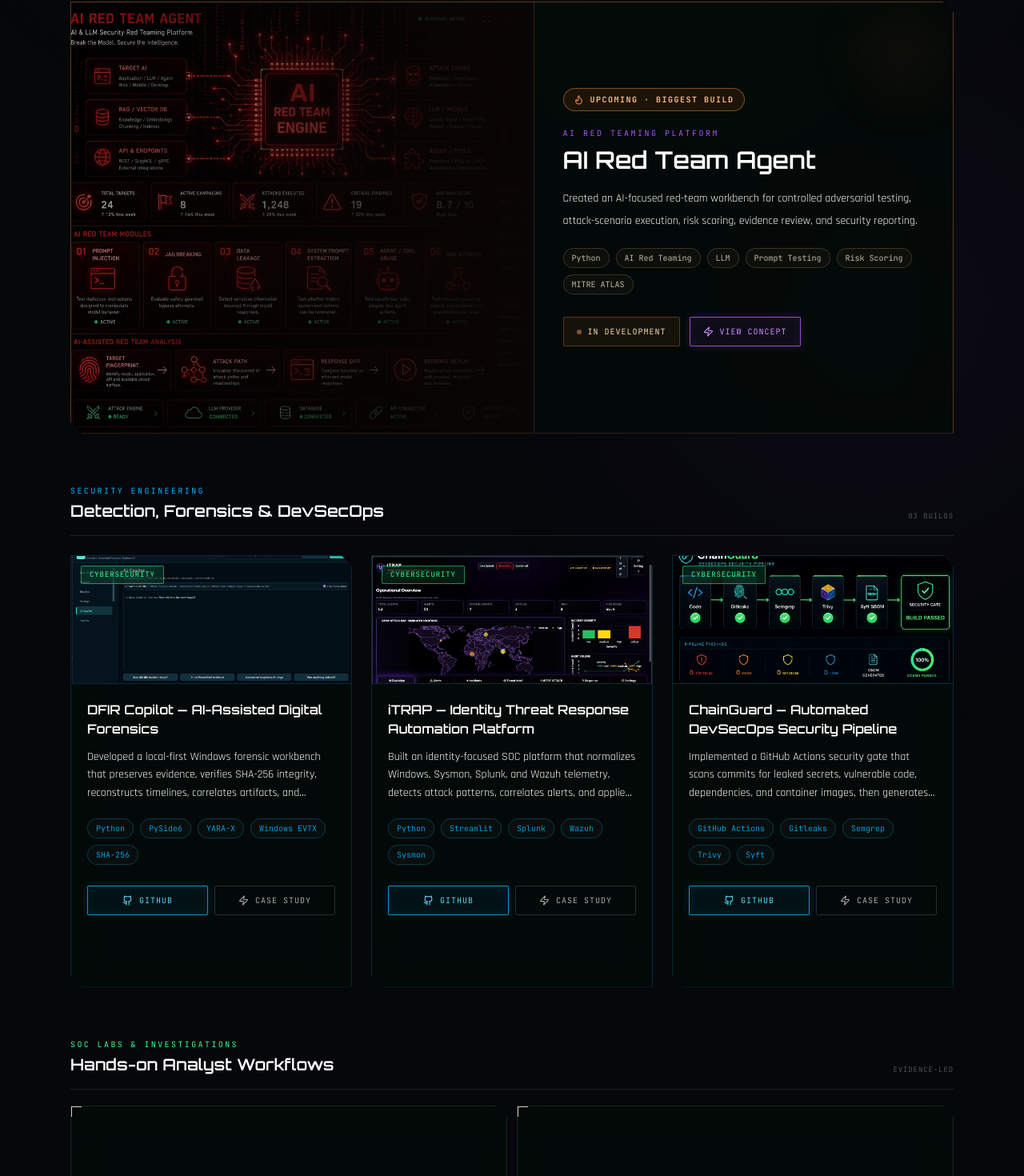
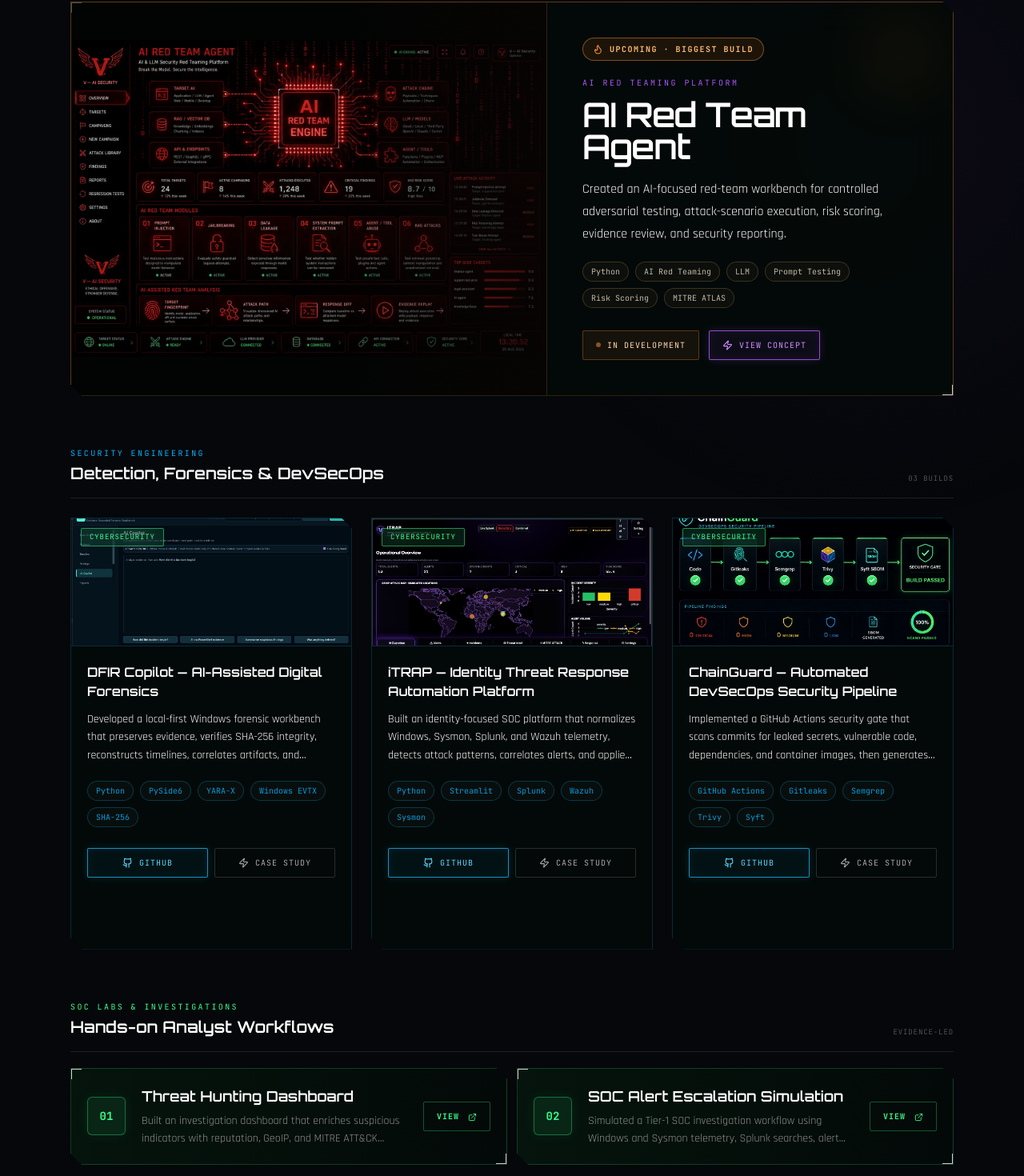
Before and after one commit to vasanth-void-0x/VASANTH-portfolio, a Next.js app: page / in a window 1280 px wide. Shown: the part 4198-5668 px from the top of the page at 80% size. Built offline with nearby package versions, Linux system fonts and the light colour scheme.

Commit message:
Refine upcoming showcase and compact SOC labs

```diff
--- a/components/ProjectCard.tsx
+++ b/components/ProjectCard.tsx
@@ -36,26 +36,26 @@ export default function ProjectCard({
       viewport={{ once: true, margin: "-60px" }}
       transition={{ duration: 0.45, delay: Math.min(index, 2) * 0.1 }}
       whileHover={isLab ? undefined : { y: -5 }}
-      className={`project-card hud-corners group relative overflow-hidden border bg-[#040b08]/90 backdrop-blur-xl transition-all duration-300 ${
+      className={`${isLab || isUpcoming ? "" : "project-card"} hud-corners group relative overflow-hidden border bg-[#040b08]/90 backdrop-blur-xl transition-all duration-300 ${
         isUpcoming
-          ? "grid min-h-[330px] border-orange-400/35 shadow-[0_0_45px_rgba(249,115,22,0.08)] lg:grid-cols-[1.05fr_0.95fr]"
+          ? "grid border-orange-400/35 shadow-[0_0_45px_rgba(249,115,22,0.08)] lg:min-h-[430px] lg:grid-cols-[1.08fr_0.92fr]"
           : isFeatured
             ? "flex h-full flex-col border-neon/25 hover:border-neon/60 hover:shadow-neon-glow"
             : isLab
-              ? "flex items-center gap-4 border-white/10 p-4 hover:border-neon/35"
+              ? "flex min-h-[96px] items-center gap-5 border-neon/20 bg-gradient-to-r from-neon/[0.045] to-transparent p-5 hover:border-neon/50 hover:bg-neon/[0.055]"
               : "flex h-full flex-col border-volt/20 hover:border-volt/50"
       }`}
       style={{ clipPath: "polygon(0 0, calc(100% - 14px) 0, 100% 14px, 100% 100%, 14px 100%, 0 calc(100% - 14px))" }}
     >
       {isUpcoming ? (
         <>
-          <div className="relative min-h-[240px] overflow-hidden border-b border-orange-400/20 lg:border-b-0 lg:border-r">
+          <div className="relative aspect-[3/2] overflow-hidden border-b border-orange-400/20 bg-black/60 lg:aspect-auto lg:min-h-[430px] lg:border-b-0 lg:border-r">
             {!imgError ? (
               <img
                 src={project.image}
                 alt={`${project.title} concept preview`}
                 loading="lazy"
-                className="absolute inset-0 h-full w-full object-cover brightness-[0.78] contrast-110 transition-transform duration-700 group-hover:scale-[1.025]"
+                className="absolute inset-0 h-full w-full object-contain brightness-[0.94] contrast-110 transition-transform duration-700 group-hover:scale-[1.012]"
                 onError={() => setImgError(true)}
               />
             ) : (
@@ -63,16 +63,16 @@ export default function ProjectCard({
                 <Radar size={54} />
               </div>
             )}
-            <div className="absolute inset-0 bg-gradient-to-t from-[#090504] via-transparent to-transparent lg:bg-gradient-to-r lg:from-transparent lg:to-[#090504]" />
+            <div className="pointer-events-none absolute inset-0 bg-gradient-to-t from-[#090504]/35 via-transparent to-transparent lg:bg-gradient-to-r lg:from-transparent lg:via-transparent lg:to-[#090504]/70" />
           </div>
-          <div className="relative flex flex-col justify-center p-7 sm:p-9">
+          <div className="relative flex flex-col justify-center p-7 sm:p-10 lg:p-11">
             <div className="absolute right-6 top-6 h-20 w-20 rounded-full bg-orange-500/10 blur-2xl" />
             <span className="mb-5 inline-flex w-fit items-center gap-2 rounded-full border border-orange-400/45 bg-orange-500/10 px-3 py-1.5 font-mono text-[10px] font-bold uppercase tracking-[0.15em] text-orange-300">
               <Flame size={13} className="text-orange-400" /> Upcoming · Biggest Build
             </span>
             <p className="font-mono text-[10px] uppercase tracking-[0.25em] text-signal">AI Red Teaming Platform</p>
-            <h3 className="mt-2 font-display text-2xl font-semibold text-white sm:text-3xl">{project.title}</h3>
-            <p className="mt-4 max-w-xl font-body text-sm leading-7 text-white/68">{project.description}</p>
+            <h3 className="mt-3 font-display text-3xl font-semibold leading-tight tracking-[-0.03em] text-white sm:text-4xl lg:text-[2.65rem]">{project.title}</h3>
+            <p className="mt-5 max-w-xl font-body text-base leading-7 text-white/72">{project.description}</p>
             <div className="mt-5 flex flex-wrap gap-2">
               {project.tools.slice(0, 6).map((tool) => (
                 <span key={tool} className="rounded-full border border-orange-300/20 bg-orange-300/[0.04] px-2.5 py-1 font-mono text-[10px] text-orange-100/75">
@@ -96,17 +96,17 @@ export default function ProjectCard({
         </>
       ) : isLab ? (
         <>
-          <span className="flex h-10 w-10 shrink-0 items-center justify-center rounded-sm border border-neon/25 bg-neon/[0.06] font-mono text-xs text-neon">
+          <span className="flex h-12 w-12 shrink-0 items-center justify-center rounded-md border border-neon/35 bg-neon/[0.08] font-mono text-sm font-bold text-neon shadow-[0_0_18px_rgba(57,255,140,0.08)]">
             {String(index + 1).padStart(2, "0")}
           </span>
           <div className="min-w-0 flex-1">
-            <h3 className="truncate font-display text-sm font-semibold text-white">{project.title}</h3>
-            <p className="mt-1 line-clamp-1 text-xs text-white/45">{project.description}</p>
+            <h3 className="font-display text-base font-semibold leading-snug text-white sm:text-lg">{project.title}</h3>
+            <p className="mt-1.5 line-clamp-2 text-sm leading-relaxed text-white/55">{project.description}</p>
           </div>
           <button
             type="button"
             onClick={() => onCaseStudy(project)}
-            className="shrink-0 rounded-sm border border-neon/20 px-3 py-2 font-mono text-[9px] uppercase tracking-widest text-neon transition-colors hover:bg-neon/10"
+            className="shrink-0 rounded-sm border border-neon/30 px-4 py-2.5 font-mono text-[10px] font-bold uppercase tracking-widest text-neon transition-colors hover:bg-neon/10"
             aria-label={`View ${project.title} case study`}
           >
             View <ExternalLink size={11} className="ml-1 inline" />
```
